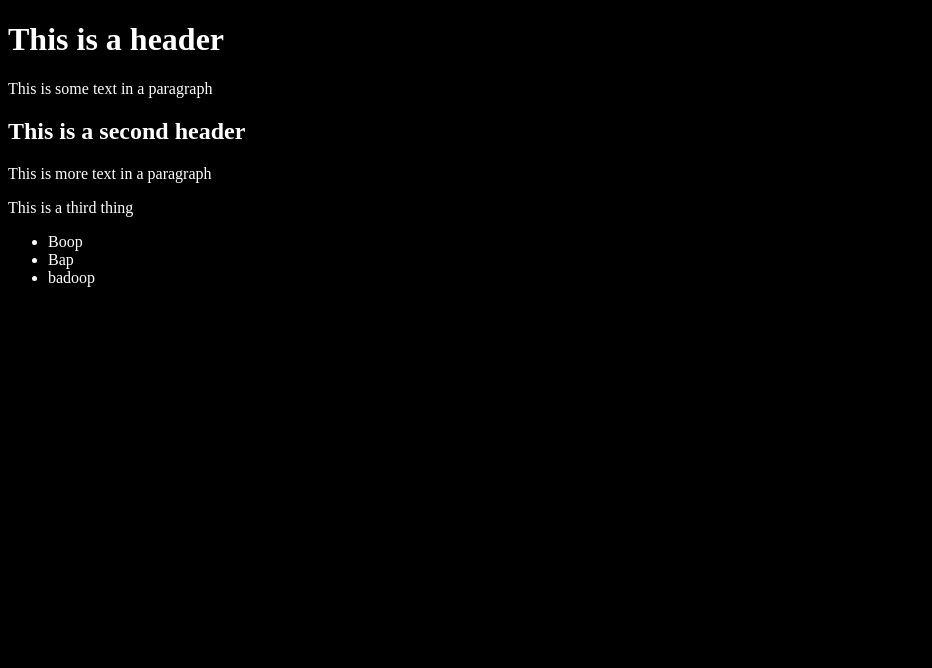
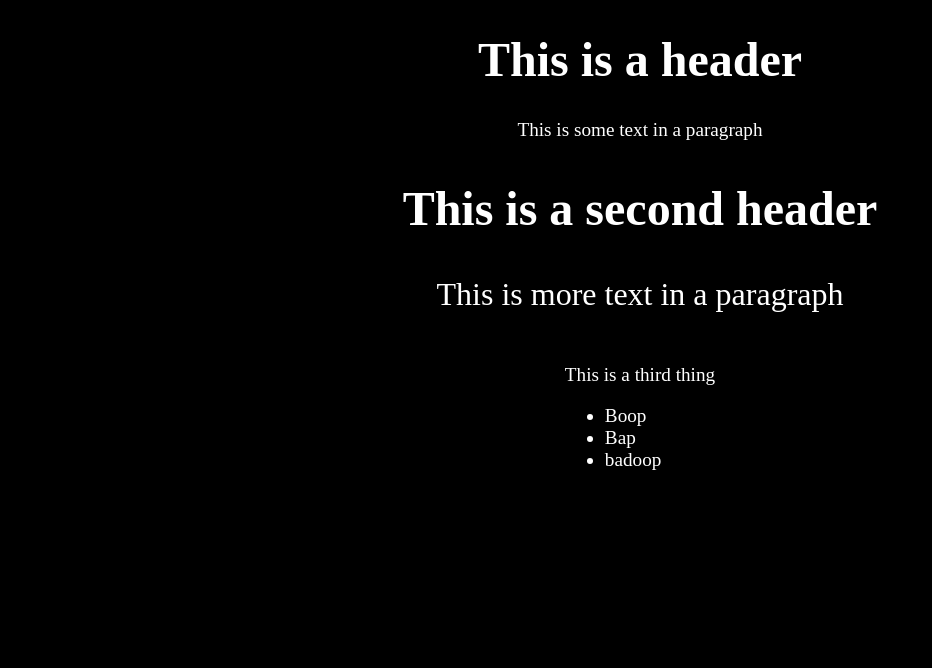
Before and after one commit to enapolski2014/css-practice, a plain HTML site: page index.html in a window 1280 px wide. Shown: the whole page, without its empty margins (0-932 px from the left). Drawn offline with Linux system fonts and the light colour scheme.

Commit message:
added much style, much index

```diff
--- a/index.html
+++ b/index.html
@@ -11,11 +11,11 @@
         <h1>This is a header</h1>
         <p>This is some text in a paragraph</p>
     </div>
-    <div>
+    <div class="content">
         <h2>This is a second header</h2>
         <p>This is more text in a paragraph</p>
     </div>
-    <div>
+    <div class="list">
         <p>This is a third thing</p>
         <ul>
             <li>Boop</li>
--- a/styles.css
+++ b/styles.css
@@ -2,6 +2,43 @@ html {
     font-size: 100%;
     background-color: black;
     color: white;
-    margin: 0 auto;
 
 }
+
+.header {
+    box-sizing: border-box;
+    text-align: center;
+    display: block;
+    width: 50vw;
+    max-width: fit-content;
+    margin: 0 auto;
+    font-size: 1.5rem;
+}
+
+.header p {
+    font-size: .8em;
+}
+
+.content {
+    text-align: center;
+    display: block;
+    box-sizing: border-box;
+    width: 40vw;
+    max-width: fit-content;
+    margin: 0 auto;
+    font-size: 2rem;
+}
+
+.content p {
+    font size: .7em;
+}
+
+.list {
+    display: table;
+    box-sizing: border-box;
+    font-size: 120%;
+    height: 320px;
+    width: auto;
+    max-width: fit-content;
+    margin: 0 auto;
+}
```
